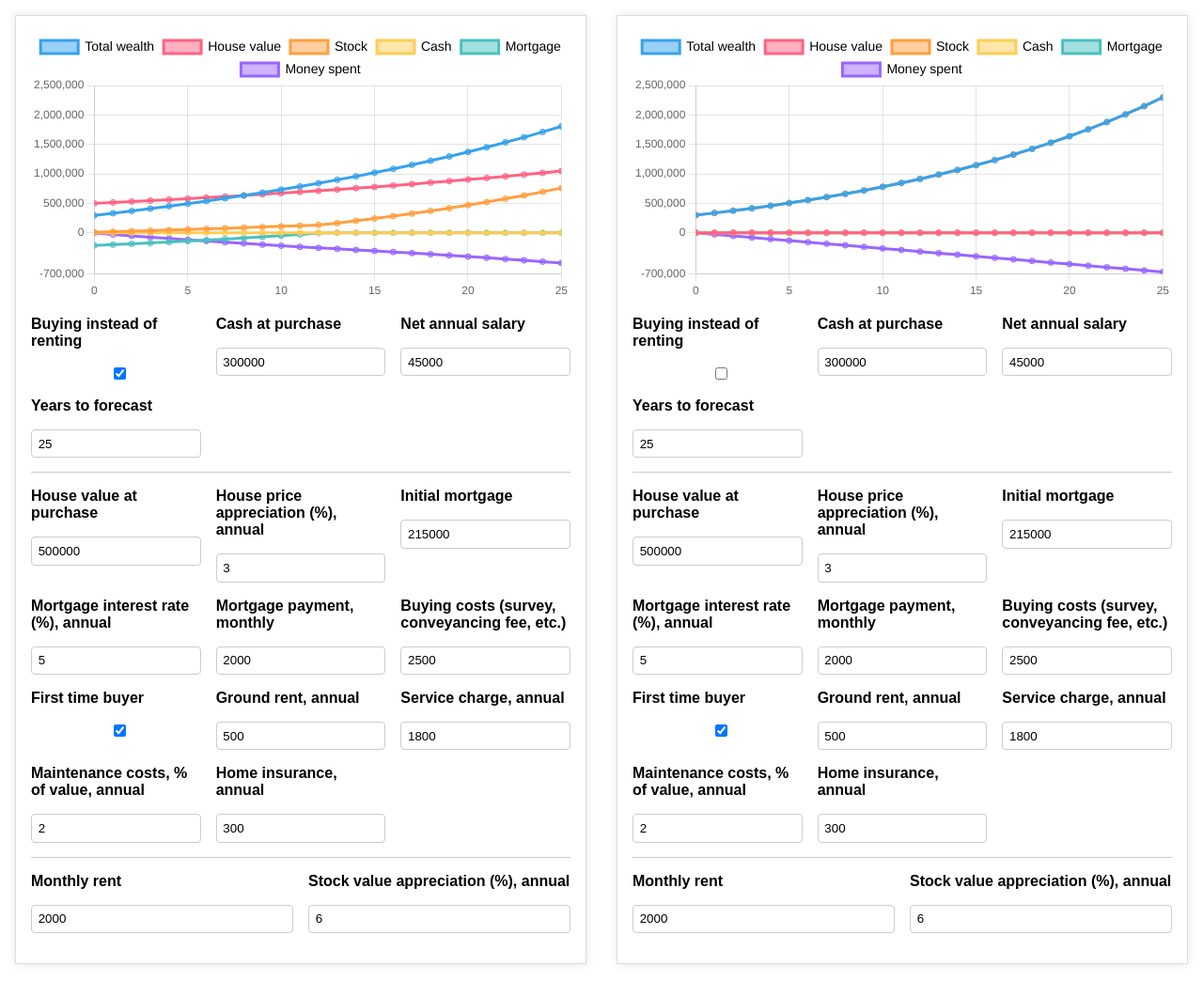
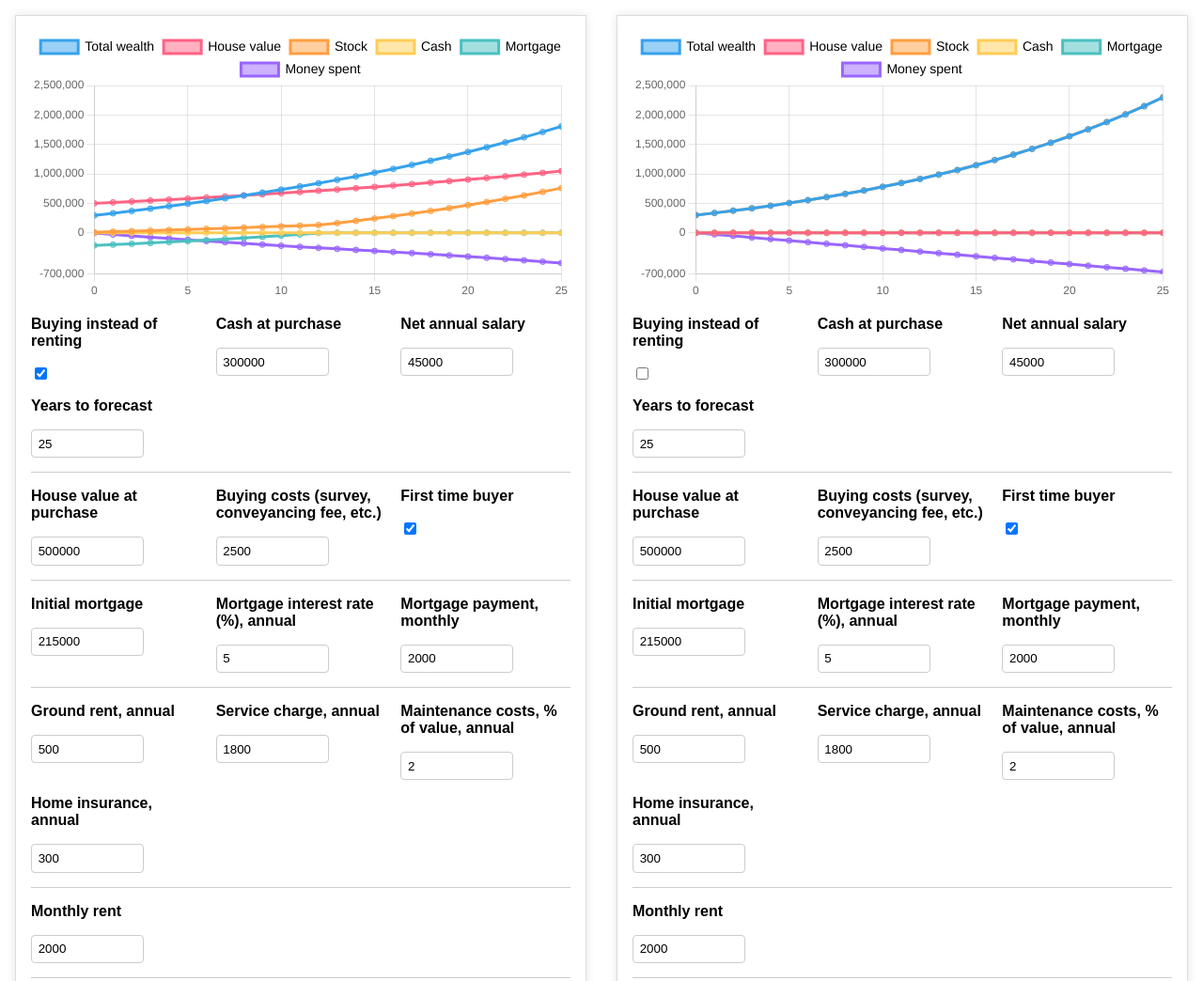
Before and after one commit to mhauru/buyvsrent, a website built with webpack: page index.html in a window 1280 px wide. Shown: the top 1044 px of the page at 94% size. Built offline with nearby package versions, Linux system fonts and the light colour scheme.

Commit message:
Better grouping

```diff
--- a/src/ui.ts
+++ b/src/ui.ts
@@ -248,20 +248,20 @@ export function createPropertyInputs(
 
   const groups = [
     createGroup([isBuyingDiv, cashDiv, salaryDiv, yearsToForecastDiv]),
+    createGroup([houseValueDiv, buyingCostsDiv, firstTimeBuyerDiv]),
     createGroup([
-      houseValueDiv,
-      houseAppreciationRateDiv,
       mortgageDiv,
       mortgageInterestRateDiv,
       mortgageMonthlyPaymentDiv,
-      buyingCostsDiv,
-      firstTimeBuyerDiv,
+    ]),
+    createGroup([
       groundRentDiv,
       serviceChargeDiv,
       maintenanceRateDiv,
       homeInsuranceDiv,
     ]),
-    createGroup([rentDiv, stockAppreciationRateDiv]),
+    createGroup([rentDiv]),
+    createGroup([houseAppreciationRateDiv, stockAppreciationRateDiv]),
   ];
 
   const canvasDiv = createCanvasDivElement("canvas_div", idSuffix);
--- a/styles.css
+++ b/styles.css
@@ -62,7 +62,7 @@ body {
 }
 
 .input-field {
-  width: 100%;
+  max-width: 120px;
   padding: 0.5em;
   border: 1px solid #ccc;
   border-radius: 4px;
```
